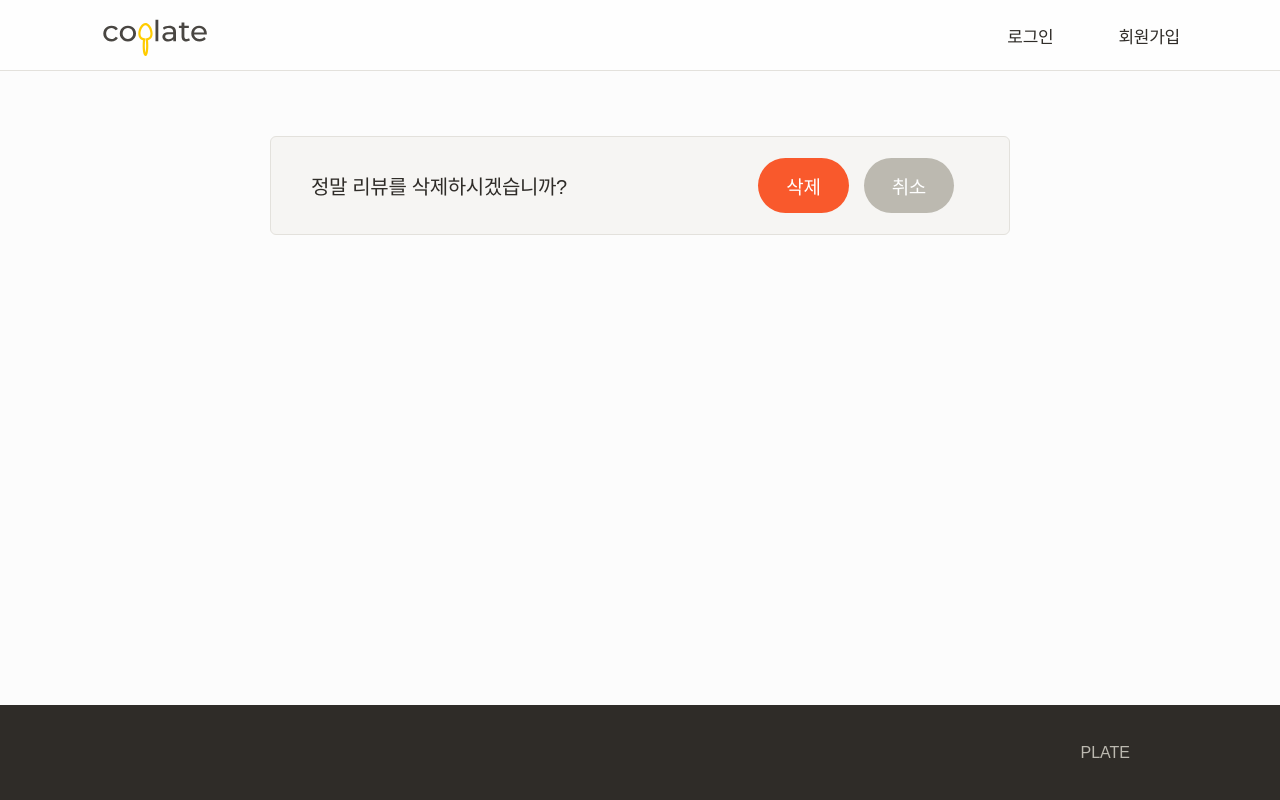
After one commit to kimwoongasd/django_allauth, a Django app: page /review/1/delete/ in a window 1280 px wide. The commit adds this page. Run offline with Django 4.2, Linux system fonts and the light colour scheme; data comes from the database, SQL or seed files in the repository; both versions use the stored data as it was after the commit; some libraries are stand-ins or nearby versions; some web fonts are replaced.

Commit message:
make DeleteView

```diff
--- a/plate/models.py
+++ b/plate/models.py
@@ -1,5 +1,6 @@
 from django.db import models
 from django.contrib.auth.models import AbstractUser
+from django.forms import BooleanField
 from .validators import validate_no_special_characters, validate_store_link
 
 # Create your models here.
--- /dev/null
+++ b/plate/templates/plate/review_confirm_delete.html
@@ -0,0 +1,14 @@
+{% extends "plate_base/base_with_navbar.html" %}
+
+{% block title %}{{ review.title }} | Coplate{% endblock title %}
+
+{% block content %}
+<main class="site-body">
+  <form class="cp-dialog review-confirm-delete" method="post">
+    {% csrf_token %}
+    <span class="content">정말 리뷰를 삭제하시겠습니까?</span>
+    <button class="cp-button warn" type="submit">삭제</button>
+    <a class="cp-button secondary" href="{% url 'review-detail' review.id %}">취소</a>
+  </form>
+</main>
+{% endblock content %}
--- a/plate/templates/plate/review_detail.html
+++ b/plate/templates/plate/review_detail.html
@@ -45,7 +45,7 @@
     <div class="footer">
       <a class="back-link" href="{% url 'index' %}">&lt; 목록으로</a>
       <div class="buttons">
-        <a class="cp-button warn" href="#">삭제</a>
+        <a class="cp-button warn" href="{% url 'review-delete' review.id %}">삭제</a>
         <a class="cp-button secondary" href="{% url 'review-update' review.id %}">수정</a>
       </div>
     </div>
--- a/plate/urls.py
+++ b/plate/urls.py
@@ -9,6 +9,6 @@ urlpatterns = [
         name="review-detail"
     ),
     path("review/new/", views.ReviewCreate.as_view(), name="review-create"),
-    path("review/<int:review_id>", views.ReviewUpdate.as_view(), name="review-update"),
-
+    path("review/<int:review_id>/edit/", views.ReviewUpdate.as_view(), name="review-update"),
+    path("review/<int:review_id>/delete/", views.ReviewDelete.as_view(), name="review-delete"),
 ]
--- a/plate/views.py
+++ b/plate/views.py
@@ -1,5 +1,5 @@
 from django.urls import reverse
-from django.views.generic import ListView, DetailView, CreateView, UpdateView
+from django.views.generic import ListView, DetailView, CreateView, UpdateView, DeleteView
 from allauth.account.views import PasswordChangeView
 from plate.models import Review
 from .forms import ReviewForm
@@ -38,6 +38,14 @@ class ReviewUpdate(UpdateView):
     def get_success_url(self):
         return reverse("review-detail", kwargs={"review_id":self.object.id})
 
+class ReviewDelete(DeleteView):
+    model = Review
+    template_name = "plate/review_confirm_delete.html"
+    pk_url_kwarg = "review_id"
+
+    def get_success_url(self):
+        return reverse("index")
+
 class CustomPasswordChangeView(PasswordChangeView):
     def get_success_url(self):
         return reverse("index")
```
Also changed, not shown: db.sqlite3.
